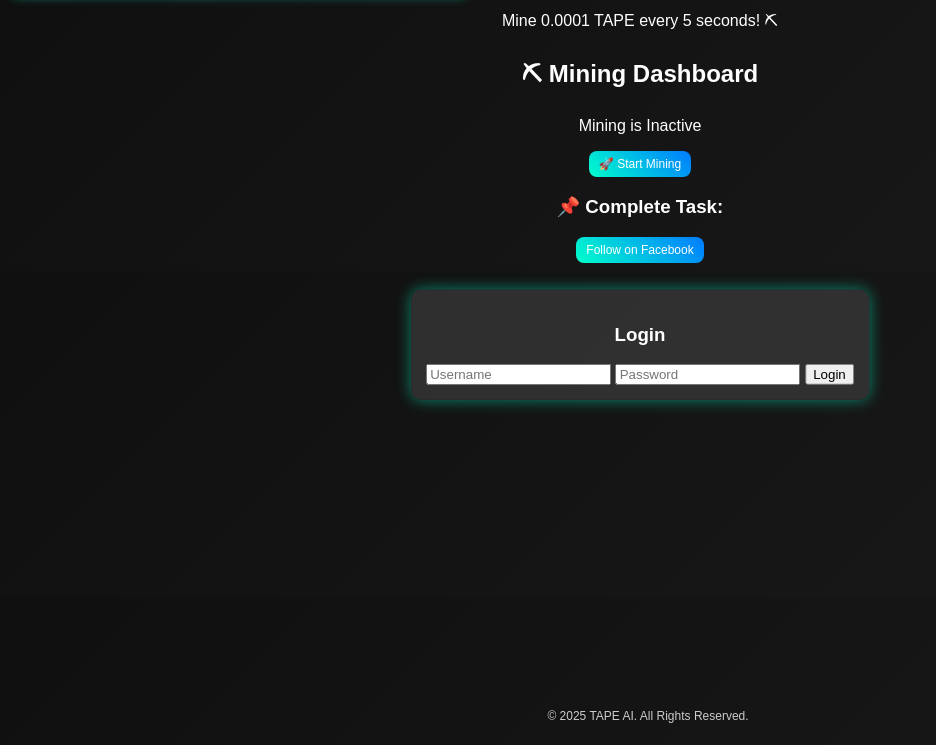
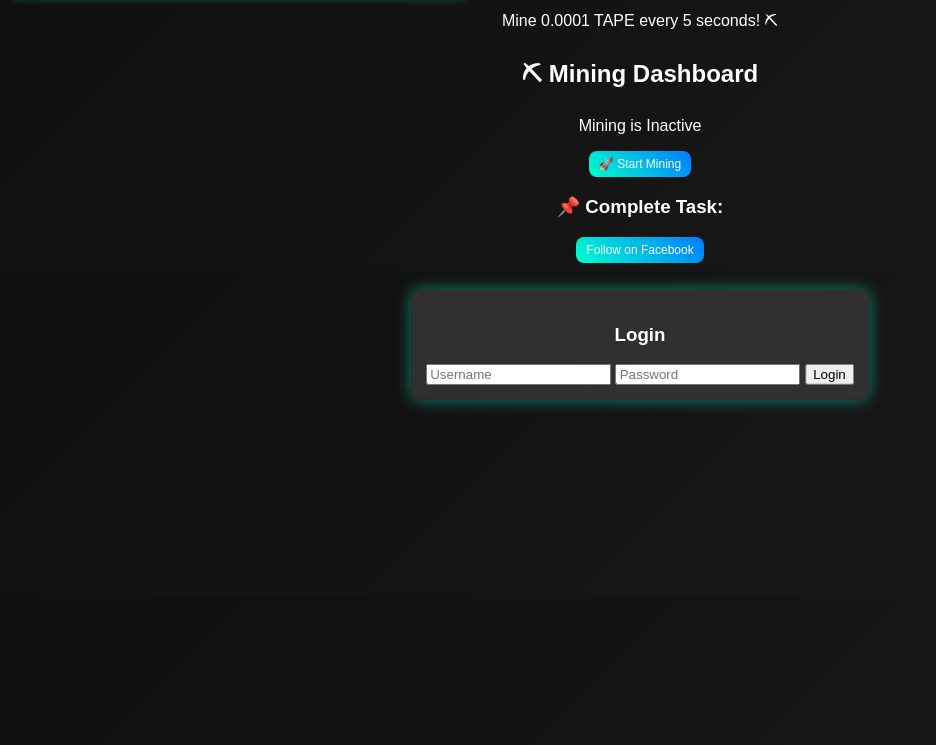
Before and after one commit to swampodsarkar321/tape-mining-system, a plain HTML site: page index.html in a window 1280 px wide. Shown: the part 55-800 px from the top of the page, without its empty margins (0-936 px from the left). Drawn offline with Linux system fonts and the light colour scheme.

Commit message:
Update index.html

```diff
--- a/index.html
+++ b/index.html
@@ -55,15 +55,6 @@
             border-radius: 10px;
             box-shadow: 0 0 15px rgba(0, 255, 204, 0.5);
         }
-
-        .footer {
-            position: fixed;
-            bottom: 10px;
-            width: 100%;
-            text-align: center;
-            font-size: 12px;
-            color: #ccc;
-        }
     </style>
 </head>
 <body>
@@ -88,10 +79,6 @@
         <input type="text" id="username" placeholder="Username">
         <input type="password" id="password" placeholder="Password">
         <button onclick="login()">Login</button>
-    </div>
-
-    <div class="footer">
-        <p>© 2025 TAPE AI. All Rights Reserved.</p>
     </div>
 
     <script>
```
